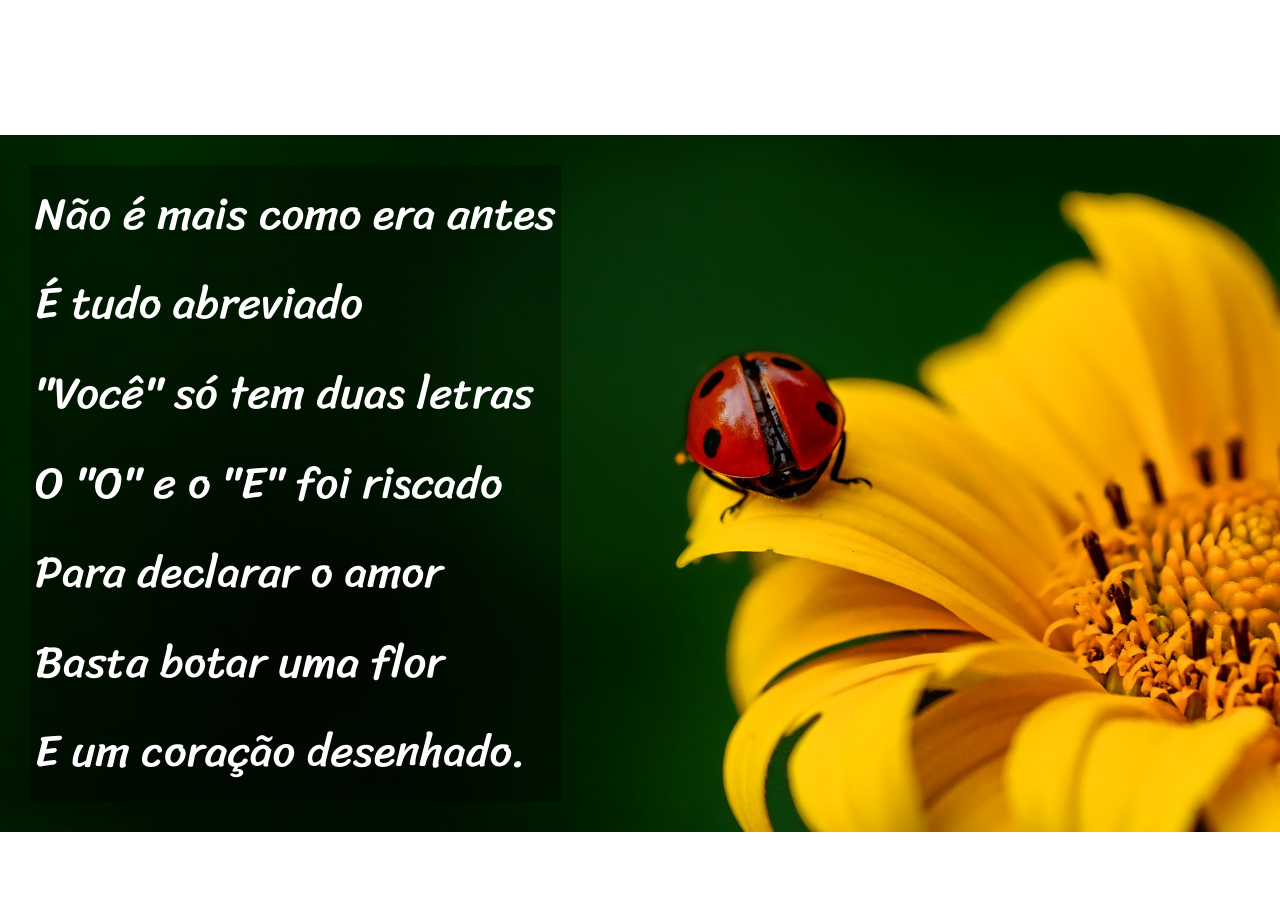
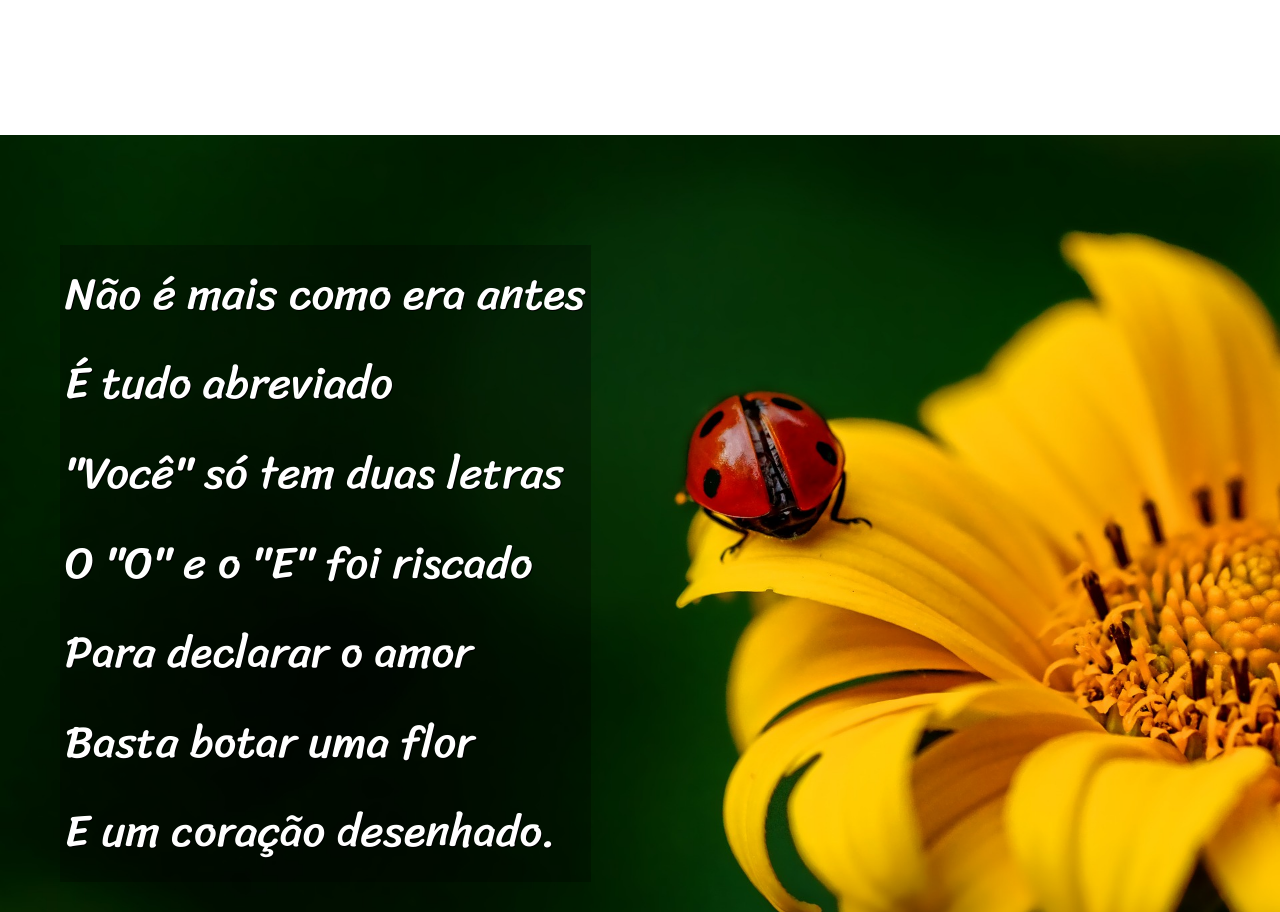
Before and after one commit to PauloCesardev99/projeto-cordel, a plain HTML site: page index.html in a window 1280 px wide. Shown: the part 1000-1912 px from the top of the page. Drawn offline with Linux system fonts and the light colour scheme.

Commit message:
atualização

```diff
--- a/index.html
+++ b/index.html
@@ -8,12 +8,12 @@
     <style>
         @font-face {
             font-family:passion ;
-            src: url(PassionOne-Regular.ttf);
+            src: url(fontess/PassionOne-Regular.ttf);
 
         }
         @font-face {
             font-family:sriracha ;
-            src: url(Sriracha-Regular.ttf);
+            src: url(fontess/Sriracha-Regular.ttf);
         }
 
         *{margin: 0px}
@@ -24,7 +24,7 @@
         header>p>a{ text-decoration: none; color: white; margin: 5px; font-weight: bolder;}
         header>p>a:hover{ text-decoration: underline;}
         .texto{padding-top: 10vh; padding-bottom: 10vh ; padding-left: 30px; line-height: 2em; font-size: 3.5vw; font-family:sriracha, Geneva, Tahoma, sans-serif;}
-        .texto>p{padding-bottom: 2em;}
+        .texto>p{padding-bottom: 2em; }
         .imagem{background-image: url(imagens/background001.jpg);
         background-position: right center;
         background-size: cover;
@@ -33,21 +33,24 @@
 
         }
 
-       .imagem>p{background-color: rgba(0, 0, 0, 0.295); display: inline-block ; padding: 5px; color:white; margin: 30px;}
+       .imagem>p{background-color: rgba(0, 0, 0, 0.295); display: inline-block ; padding: 5px; color:white; margin: 30px; text-shadow: 1px 1px 0px black;}
 
         .imagem2{background-image: url(imagens/background002.jpg); font-size:  3.5vw; color: white;  background-repeat: no-repeat; background-size: cover; background-attachment: fixed; padding-left: 30px; background-position: right center;}
 
-        .imagem2>p{background-color: rgba(0, 0, 0, 0.295); display: inline-block ; padding: 5px ; margin: 30px }
+        .imagem2>p{background-color: rgba(95, 39, 39, 0.295); display: inline-block ; padding: 5px ; margin: 30px }
 
-        main{
+       section{
+        padding-top: 10vh;
+            line-height: 2em;
+    font-family:sriracha;
+         font-size: 3.5vw;
+        padding-left: 30px;
+        text-shadow: 1px 1px ;
 
-    line-height: 2em;
-    font-family:sriracha;
-    font-size: 3.5vw;
-            margin: 0px;
 
-        }
 
+
+       }
     footer{background-color: black; color: white; text-align: center; font-size: 1em; padding: 10px; }
     footer>p>a{ text-decoration: none; color: white;}
     footer>p>a:hover{text-decoration: underline; color: white;}
```
Also changed, not shown: fontess/OFL.txt (renamed from OFL.txt), fontess/PassionOne-Black.ttf (renamed from PassionOne-Black.ttf), fontess/PassionOne-Bold.ttf (renamed from PassionOne-Bold.ttf), fontess/PassionOne-Regular.ttf (renamed from PassionOne-Regular.ttf), fontess/Sriracha-Regular.ttf (renamed from Sriracha-Regular.ttf), fontess/cordel-moderno.txt (renamed from cordel-moderno.txt).
